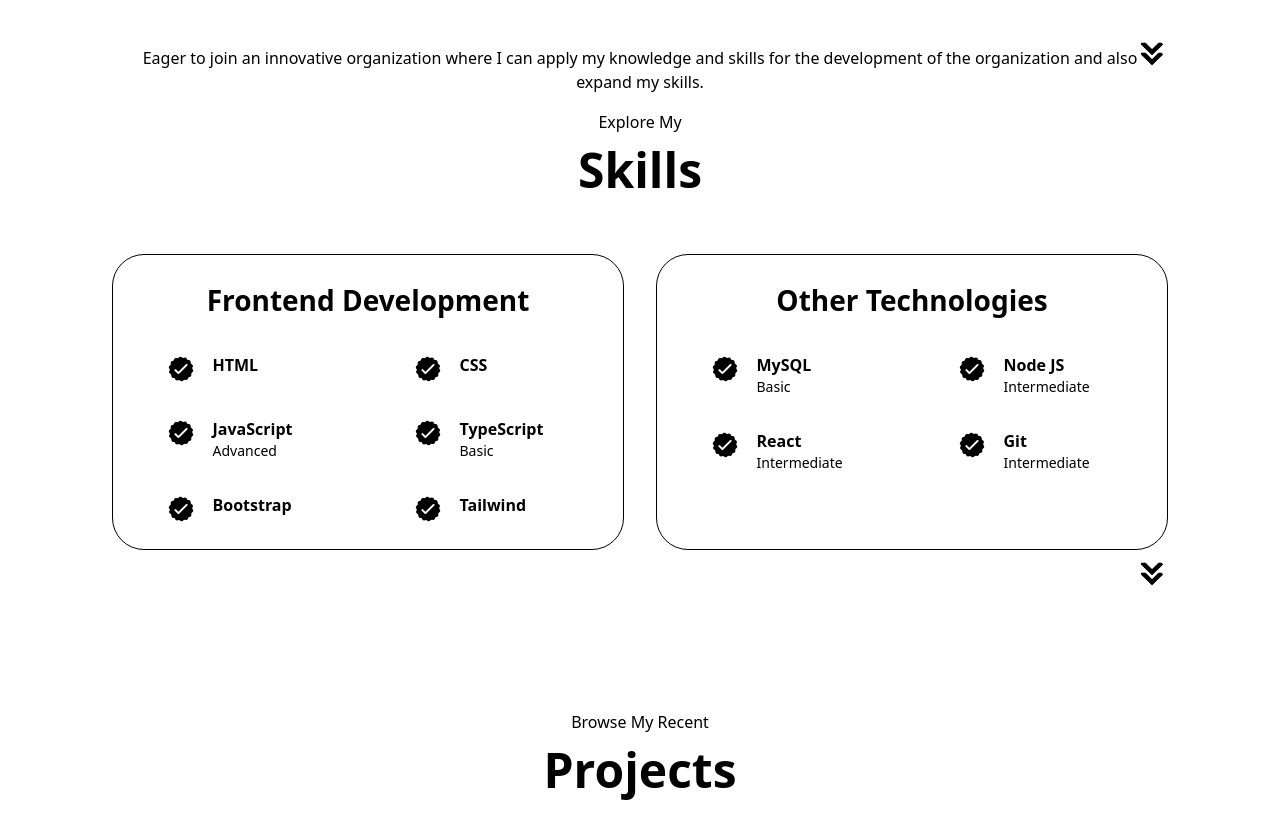
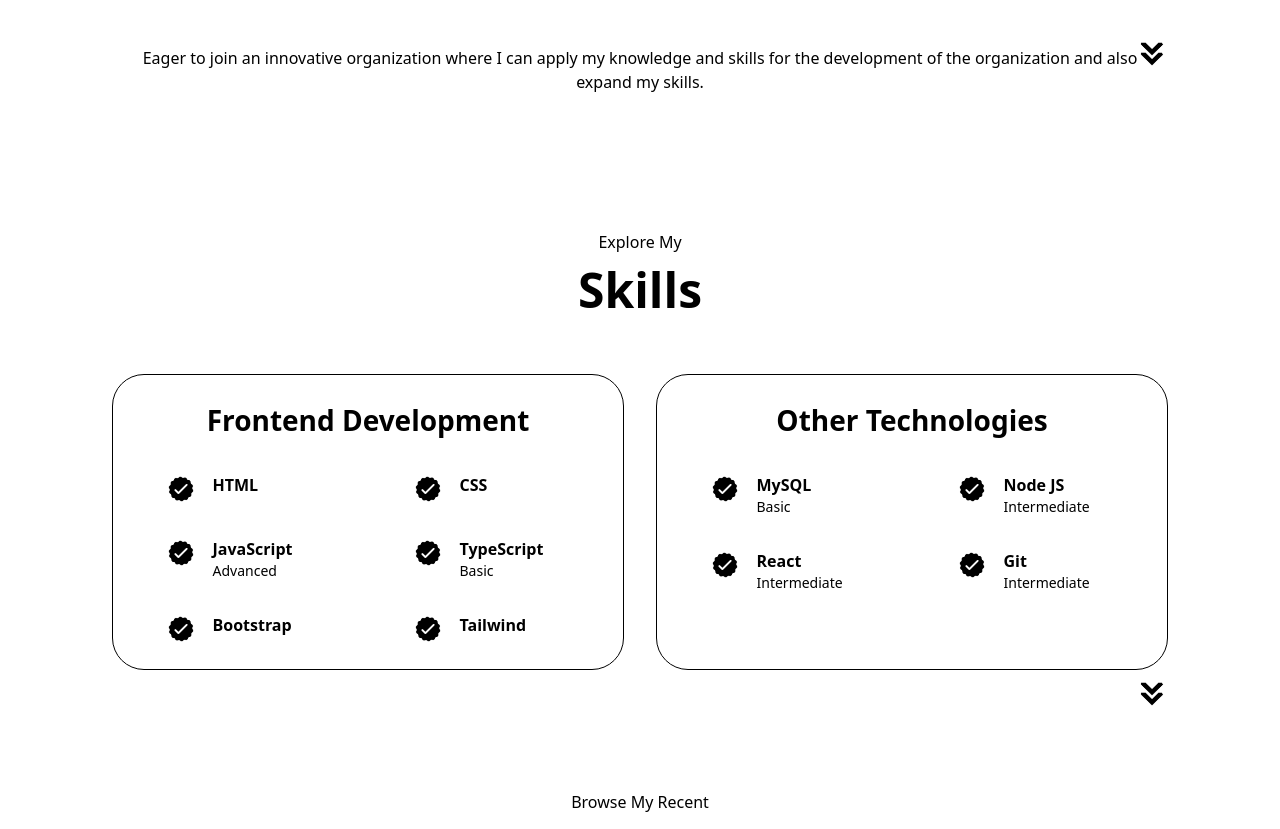
Before and after one commit to PraveenDKatti/my-work, a React (Vite) app: page / in a window 1280 px wide. Shown: the part 1088-1917 px from the top of the page. Built offline with nearby package versions, Linux system fonts and the light colour scheme.

Commit message:
edited about,skills with mb-30

```diff
--- a/src/components/About.jsx
+++ b/src/components/About.jsx
@@ -1,6 +1,6 @@
 const About = () => {
   return (
-    <section id="about" className="relative h-fit">
+    <section id="about" className="relative h-fit mb-30">
       <p className="text-center section-text-p1">Get To Know More</p>
       <h1 className="text-[3rem] font-bold text-center mb-12">About Me</h1>
 
--- a/src/components/Skills.jsx
+++ b/src/components/Skills.jsx
@@ -23,7 +23,7 @@ const Skills = () => {
   ];
 
   return (
-    <section id="skills" className="relative h-fit mb-40">
+    <section id="skills" className="relative h-fit mb-30">
       <p className="text-center text-gray">Explore My</p>
       <h1 className="text-[3rem] font-bold text-center mb-12">Skills</h1>
 
```
